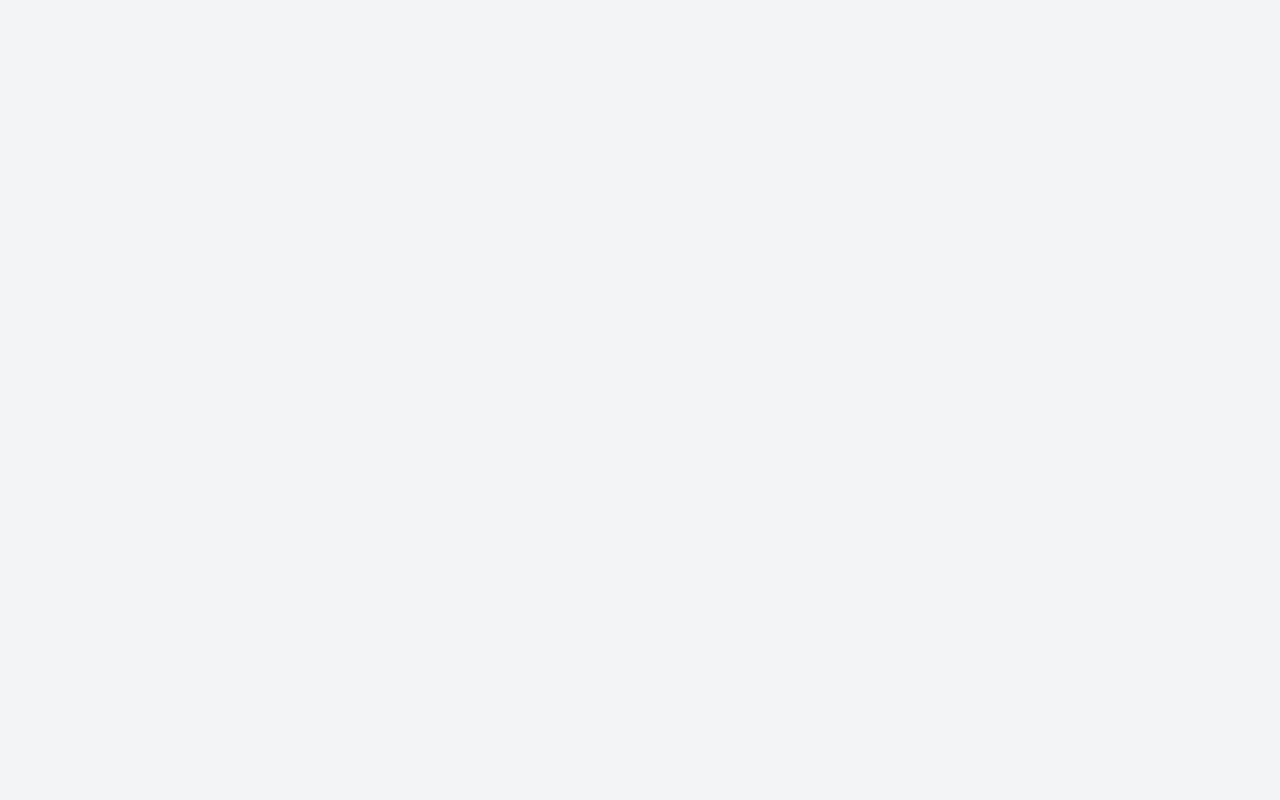
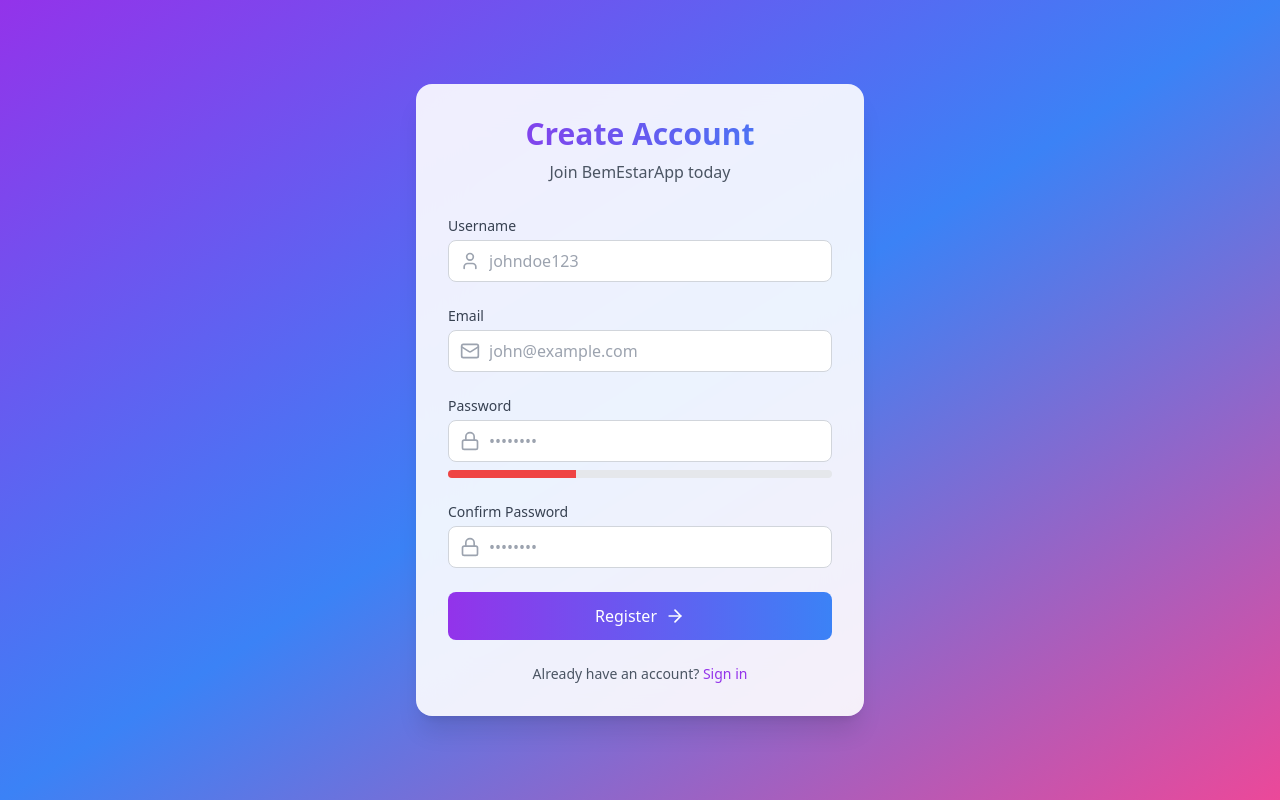
Before and after one commit to david-goncalvesc/Aplicativo-BemEstar, a React (Vite) app: page /register in a window 1280 px wide. Before the commit this address had no page. Built offline with nearby package versions, Linux system fonts and the light colour scheme.

Commit message:
Implement registration page with validation

```diff
--- a/package.json
+++ b/package.json
@@ -10,15 +10,20 @@
     "preview": "vite preview"
   },
   "dependencies": {
+    "bcryptjs": "^2.4.3",
     "lucide-react": "^0.344.0",
     "react": "^18.3.1",
     "react-dom": "^18.3.1",
+    "react-hook-form": "^7.51.0",
     "react-modal": "^3.16.1",
     "react-router-dom": "^6.22.3",
+    "zod": "^3.22.4",
     "zustand": "^4.5.2"
   },
   "devDependencies": {
     "@eslint/js": "^9.9.1",
+    "@hookform/resolvers": "^3.3.4",
+    "@types/bcryptjs": "^2.4.6",
     "@types/react": "^18.3.5",
     "@types/react-dom": "^18.3.0",
     "@types/react-modal": "^3.16.3",
--- a/src/App.tsx
+++ b/src/App.tsx
@@ -2,6 +2,7 @@ import React from 'react';
 import { BrowserRouter as Router, Routes, Route, Navigate } from 'react-router-dom';
 import { useAuthStore } from './store/authStore';
 import LoginScreen from './components/LoginScreen';
+import RegisterScreen from './components/RegisterScreen';
 import ProfileScreen from './components/ProfileScreen';
 import FavoritesScreen from './components/FavoritesScreen';
 import EmergencyScreen from './components/EmergencyScreen';
@@ -19,7 +20,13 @@ function App() {
           <Route
             path="/login"
             element={
-              isAuthenticated ? <Navigate to="/\" replace /> : <LoginScreen />
+              isAuthenticated ? <Navigate to="/" replace /> : <LoginScreen />
+            }
+          />
+          <Route
+            path="/register"
+            element={
+              isAuthenticated ? <Navigate to="/" replace /> : <RegisterScreen />
             }
           />
           <Route
@@ -28,7 +35,7 @@ function App() {
               <ProtectedRoute>
                 <div className="pb-24">
                   <Routes>
-                    <Route path="/\" element={<ProfileScreen />} />
+                    <Route path="/" element={<ProfileScreen />} />
                     <Route path="/favorites" element={<FavoritesScreen />} />
                     <Route path="/emergency" element={<EmergencyScreen />} />
                     <Route path="/locations" element={<LocationsScreen />} />
--- a/src/components/RegisterScreen.tsx
+++ b/src/components/RegisterScreen.tsx
@@ -0,0 +1,226 @@
+import React, { useState } from 'react';
+import { useNavigate, Link } from 'react-router-dom';
+import { useForm } from 'react-hook-form';
+import { zodResolver } from '@hookform/resolvers/zod';
+import { z } from 'zod';
+import { User, Mail, Lock, AlertCircle, CheckCircle2, ArrowRight } from 'lucide-react';
+import bcrypt from 'bcryptjs';
+
+const registerSchema = z.object({
+  username: z.string()
+    .min(3, 'Username must be at least 3 characters')
+    .max(20, 'Username must be less than 20 characters')
+    .regex(/^[a-zA-Z0-9_]+$/, 'Username can only contain letters, numbers, and underscores'),
+  email: z.string()
+    .email('Please enter a valid email address'),
+  password: z.string()
+    .min(8, 'Password must be at least 8 characters')
+    .regex(/[0-9]/, 'Password must contain at least one number')
+    .regex(/[^a-zA-Z0-9]/, 'Password must contain at least one special character'),
+  confirmPassword: z.string()
+}).refine((data) => data.password === data.confirmPassword, {
+  message: "Passwords don't match",
+  path: ["confirmPassword"],
+});
+
+type RegisterFormData = z.infer<typeof registerSchema>;
+
+const RegisterScreen: React.FC = () => {
+  const navigate = useNavigate();
+  const [isLoading, setIsLoading] = useState(false);
+  const [serverError, setServerError] = useState('');
+  const [registrationSuccess, setRegistrationSuccess] = useState(false);
+
+  const {
+    register,
+    handleSubmit,
+    formState: { errors },
+    watch,
+  } = useForm<RegisterFormData>({
+    resolver: zodResolver(registerSchema),
+  });
+
+  const onSubmit = async (data: RegisterFormData) => {
+    try {
+      setIsLoading(true);
+      setServerError('');
+
+      // Hash password before sending to server
+      const hashedPassword = await bcrypt.hash(data.password, 10);
+
+      // Simulate API call
+      await new Promise(resolve => setTimeout(resolve, 1500));
+
+      // Simulate checking username availability
+      const isUsernameTaken = Math.random() > 0.8;
+      if (isUsernameTaken) {
+        setServerError('Username is already taken');
+        return;
+      }
+
+      // Store user data (in a real app, this would be an API call)
+      const userData = {
+        username: data.username,
+        email: data.email,
+        password: hashedPassword,
+      };
+      localStorage.setItem('registeredUser', JSON.stringify(userData));
+
+      setRegistrationSuccess(true);
+      setTimeout(() => {
+        navigate('/login');
+      }, 2000);
+
+    } catch (error) {
+      setServerError('An error occurred during registration. Please try again.');
+    } finally {
+      setIsLoading(false);
+    }
+  };
+
+  const passwordStrength = watch('password')?.length >= 8 ? 'strong' : 'weak';
+
+  return (
+    <div className="min-h-screen flex items-center justify-center bg-gradient-to-br from-purple-600 via-blue-500 to-pink-500 p-4">
+      <div className="w-full max-w-md bg-white/90 backdrop-blur-xl rounded-2xl shadow-xl p-8 transform transition-all">
+        <div className="text-center mb-8">
+          <h1 className="text-3xl font-bold bg-gradient-to-r from-purple-600 to-blue-500 bg-clip-text text-transparent">
+            Create Account
+          </h1>
+          <p className="text-gray-600 mt-2">Join BemEstarApp today</p>
+        </div>
+
+        {serverError && (
+          <div className="mb-6 p-3 bg-red-100 border border-red-400 text-red-700 rounded-lg flex items-center gap-2">
+            <AlertCircle className="w-5 h-5" />
+            <span>{serverError}</span>
+          </div>
+        )}
+
+        {registrationSuccess && (
+          <div className="mb-6 p-3 bg-green-100 border border-green-400 text-green-700 rounded-lg flex items-center gap-2">
+            <CheckCircle2 className="w-5 h-5" />
+            <span>Registration successful! Redirecting to login...</span>
+          </div>
+        )}
+
+        <form onSubmit={handleSubmit(onSubmit)} className="space-y-6">
+          <div>
+            <label className="block text-sm font-medium text-gray-700 mb-1">
+              Username
+            </label>
+            <div className="relative">
+              <User className="absolute left-3 top-1/2 transform -translate-y-1/2 text-gray-400 w-5 h-5" />
+              <input
+                type="text"
+                {...register('username')}
+                className={`w-full pl-10 pr-4 py-2 border rounded-lg focus:ring-2 focus:ring-purple-500 focus:border-transparent transition-all ${
+                  errors.username ? 'border-red-500' : 'border-gray-300'
+                }`}
+                placeholder="johndoe123"
+              />
+            </div>
+            {errors.username && (
+              <p className="mt-1 text-sm text-red-600">{errors.username.message}</p>
+            )}
+          </div>
+
+          <div>
+            <label className="block text-sm font-medium text-gray-700 mb-1">
+              Email
+            </label>
+            <div className="relative">
+              <Mail className="absolute left-3 top-1/2 transform -translate-y-1/2 text-gray-400 w-5 h-5" />
+              <input
+                type="email"
+                {...register('email')}
+                className={`w-full pl-10 pr-4 py-2 border rounded-lg focus:ring-2 focus:ring-purple-500 focus:border-transparent transition-all ${
+                  errors.email ? 'border-red-500' : 'border-gray-300'
+                }`}
+                placeholder="john@example.com"
+              />
+            </div>
+            {errors.email && (
+              <p className="mt-1 text-sm text-red-600">{errors.email.message}</p>
+            )}
+          </div>
+
+          <div>
+            <label className="block text-sm font-medium text-gray-700 mb-1">
+              Password
+            </label>
+            <div className="relative">
+              <Lock className="absolute left-3 top-1/2 transform -translate-y-1/2 text-gray-400 w-5 h-5" />
+              <input
+                type="password"
+                {...register('password')}
+                className={`w-full pl-10 pr-4 py-2 border rounded-lg focus:ring-2 focus:ring-purple-500 focus:border-transparent transition-all ${
+                  errors.password ? 'border-red-500' : 'border-gray-300'
+                }`}
+                placeholder="••••••••"
+              />
+            </div>
+            {errors.password && (
+              <p className="mt-1 text-sm text-red-600">{errors.password.message}</p>
+            )}
+            <div className="mt-2">
+              <div className="h-2 rounded-full bg-gray-200 overflow-hidden">
+                <div
+                  className={`h-full transition-all duration-300 ${
+                    passwordStrength === 'strong' ? 'bg-green-500 w-full' : 'bg-red-500 w-1/3'
+                  }`}
+                />
+              </div>
+            </div>
+          </div>
+
+          <div>
+            <label className="block text-sm font-medium text-gray-700 mb-1">
+              Confirm Password
+            </label>
+            <div className="relative">
+              <Lock className="absolute left-3 top-1/2 transform -translate-y-1/2 text-gray-400 w-5 h-5" />
+              <input
+                type="password"
+                {...register('confirmPassword')}
+                className={`w-full pl-10 pr-4 py-2 border rounded-lg focus:ring-2 focus:ring-purple-500 focus:border-transparent transition-all ${
+                  errors.confirmPassword ? 'border-red-500' : 'border-gray-300'
+                }`}
+                placeholder="••••••••"
+              />
+            </div>
+            {errors.confirmPassword && (
+              <p className="mt-1 text-sm text-red-600">{errors.confirmPassword.message}</p>
+            )}
+          </div>
+
+          <button
+            type="submit"
+            disabled={isLoading || registrationSuccess}
+            className="w-full flex items-center justify-center gap-2 py-3 px-4 bg-gradient-to-r from-purple-600 to-blue-500 text-white rounded-lg hover:from-purple-700 hover:to-blue-600 transform hover:scale-[1.02] transition-all duration-200 disabled:opacity-50 disabled:cursor-not-allowed"
+          >
+            {isLoading ? (
+              <div className="w-6 h-6 border-2 border-white border-t-transparent rounded-full animate-spin" />
+            ) : (
+              <>
+                <span>Register</span>
+                <ArrowRight className="w-5 h-5" />
+              </>
+            )}
+          </button>
+        </form>
+
+        <div className="mt-6 text-center">
+          <p className="text-sm text-gray-600">
+            Already have an account?{' '}
+            <Link to="/login" className="text-purple-600 hover:text-purple-700">
+              Sign in
+            </Link>
+          </p>
+        </div>
+      </div>
+    </div>
+  );
+};
+
+export default RegisterScreen;
```
Also changed, not shown: 1 other file (tests, documents, lock files or other folders).
